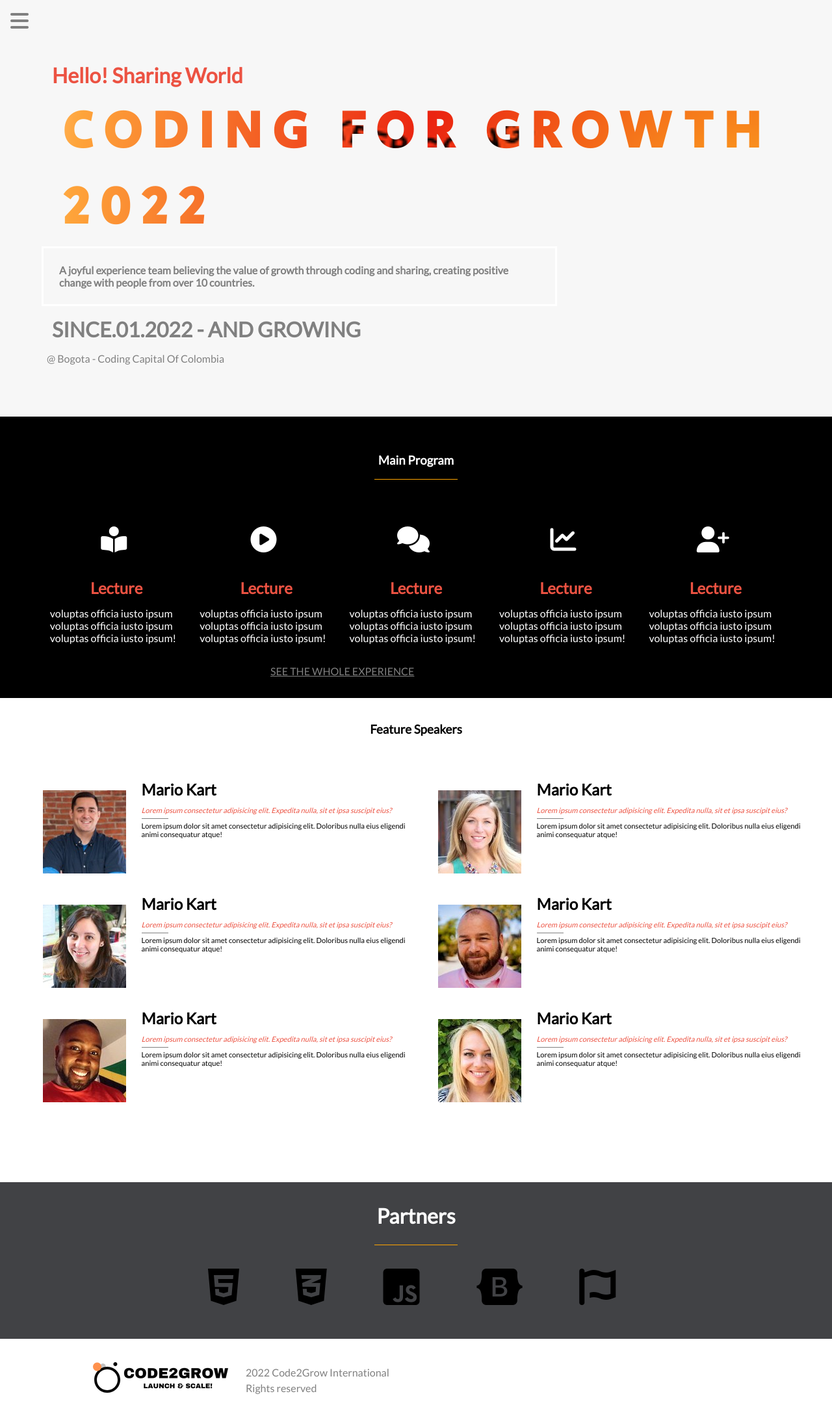
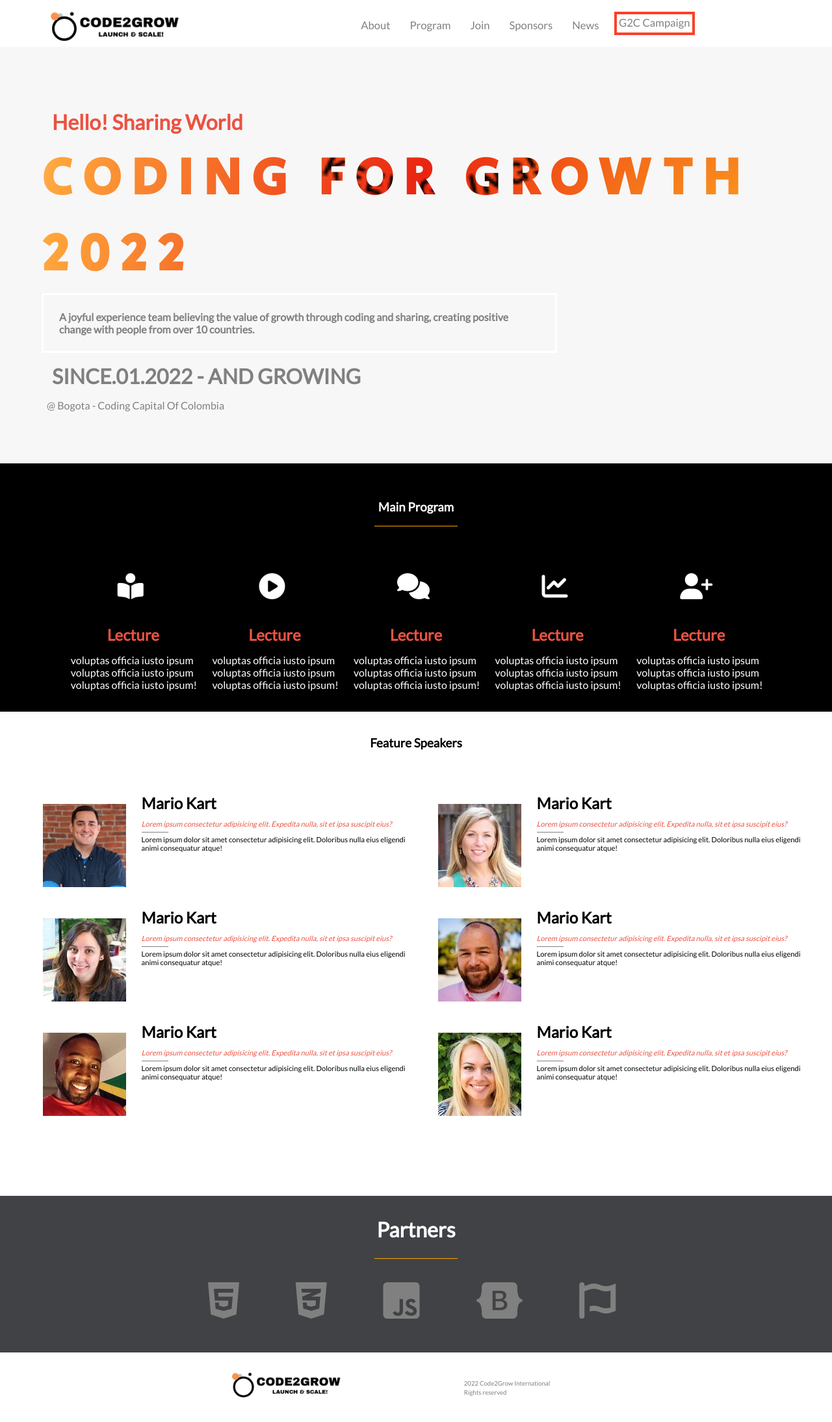
Before and after one commit to gjuliao/code2grow_agency, a website: page index.html in a window 1280 px wide. Shown: the whole page at 65% size. Drawn offline with Linux system fonts and the light colour scheme.

Commit message:
Finished destop version for home and about

```diff
--- a/index.html
+++ b/index.html
@@ -20,7 +20,21 @@
          <div class="hamburguer" onclick="on()">
             <i class="fa-solid fa-bars"></i>
          </div>
-        <nav id="overlay">
+        <nav>
+            <div class="main_logo">
+                <img src="./code2grow_logo.png" alt="Code2Grow Logo">
+            </div>
+            <ul class="nav_ul">
+                <li class="link_about nav_link"><a href="/about.html">About </a></li>
+                <li class="nav_link">Program</li>
+                <li class="nav_link">Join</li>
+                <li class="nav_link">Sponsors</li>
+                <li class="nav_link">News</li>
+                <li class="campaign">G2C Campaign</li>
+            </ul>
+        </nav>
+
+        <div id="overlay">
             <p onclick="off()">X</p>
             <ul class="nav_ul">
                 <li class="link_about"><a href="/about.html">About </a></li>
@@ -30,8 +44,9 @@
                 <li>News</li>
                 <li>G2C Campaign</li>
             </ul>
-        </nav>
+        </div>
     </header>
+
     <main>
         <section class="main_heading">
             <div class="main_text">
--- a/styles.css
+++ b/styles.css
@@ -6,6 +6,10 @@ body {
   padding: 0;
   margin: 0;
   box-sizing: border-box;
+}
+
+nav {
+  display: none;
 }
 
 hr {
@@ -88,6 +92,14 @@ nav p:hover {
   padding-bottom: 1em;
 }
 
+#overlay p {
+  margin-left: 80%;
+}
+
+#overlay p:hover {
+  color: #fc3f28;
+}
+
 .nav_ul {
   list-style-type: none;
 }
@@ -112,7 +124,7 @@ nav p:hover {
 
 .main_heading h1 {
   font-size: 3em;
-  margin: 0 0.6em;
+  margin: 0 0.2em;
   padding-bottom: 0.5em;
   font-family: 'Secular One', sans-serif;
   color: #ec5242;
@@ -150,6 +162,7 @@ nav p:hover {
   padding-bottom: 3em;
 }
 
+/* Program Section */
 .main_program {
   background-color: black;
   margin-top: -3em;
@@ -165,7 +178,6 @@ nav p:hover {
   display: grid;
   margin: 0.5em;
   padding: 0.5em;
-  width: 100%;
   grid-template-columns: 1fr 1fr 2fr;
   grid-row: 1fr;
 }
@@ -196,6 +208,8 @@ nav p:hover {
   margin: 2em 30%;
   font-size: 1em;
 }
+
+/* Speaker Section */
 
 .speakers {
   margin-bottom: 2em;
@@ -260,6 +274,10 @@ i .fa-solid .fa-user-gear {
   font-size: 1em !important;
 }
 
+.click_experience {
+  display: none;
+}
+
 /* About Page */
 
 .main_heading_about {
@@ -270,6 +288,7 @@ i .fa-solid .fa-user-gear {
 .main_heading_about h1 {
   font-family: 'Secular One', sans-serif;
   color: #fc3f28;
+  padding: 0 1em;
 }
 
 .main_text_about h2,
@@ -366,9 +385,10 @@ i .fa-solid .fa-user-gear {
 .partners_icons {
   display: flex;
   justify-content: space-between;
+  padding: 1.5em 0;
   margin: auto;
-  padding: 1.5em 0.2em;
-  width: 80%;
+  width: 90%;
+  color: gray;
 }
 
 .partners_icons2 {
@@ -389,10 +409,17 @@ footer {
   display: flex;
 }
 
+.logo img {
+  width: 80%;
+  margin: auto 5%;
+}
+
 .text_footer {
   align-items: center;
   margin-top: 0.8em;
   color: gray;
+  font-size: 0.6em;
+  width: 60%;
 }
 
 .rights {
@@ -404,6 +431,49 @@ footer {
 @media only screen and (min-width: 768px) {
   /* Home Desktop View */
 
+  nav {
+    display: block;
+    display: flex;
+    background-color: white;
+    height: 4.5em;
+  }
+
+  .main_logo img {
+    width: 75%;
+    margin-left: 4em;
+    cursor: pointer;
+    margin-top: -0.2em;
+  }
+
+  .hamburguer {
+    display: none;
+  }
+
+  .nav_ul {
+    display: flex;
+    font-size: 0.8em;
+    margin: auto;
+  }
+
+  .nav_ul li {
+    margin-right: 1em;
+  }
+
+  .nav_ul li:hover {
+    color: #fc3f28;
+  }
+
+  .campaign {
+    border: 0.3em solid #fc3f28;
+    padding: 0.2em;
+    color: #fc3f28;
+  }
+
+  .nav_link {
+    padding: 0.4em;
+    margin-top: 0.3em;
+  }
+
   .main_heading {
     padding-left: 3em;
     padding-bottom: 2em;
@@ -411,6 +481,7 @@ footer {
 
   .main_text h2 {
     font-size: 2em;
+    margin-top: 2em;
   }
 
   .main_text h1 {
@@ -434,11 +505,12 @@ footer {
   }
 
   .program_container {
-    width: 90%;
+    width: 85%;
     display: flex;
     justify-content: space-between;
     margin: auto;
     padding-top: 2em;
+    padding-bottom: 2em;
   }
 
   .card_main_program {
@@ -446,6 +518,7 @@ footer {
     flex-direction: column;
     margin: 0;
     padding: 0;
+    width: 80%;
   }
 
   .card_main_program i {
@@ -557,8 +630,13 @@ footer {
     margin: 1% 10%;
   }
 
+  .logo {
+    margin-left: 20%;
+  }
+
   footer .text_footer {
-    width: 80%;
+    width: 30%;
+    margin: auto;
   }
 
   /* About Desktop View */
```
Also changed, not shown: about.html (+21 -3 lines).
